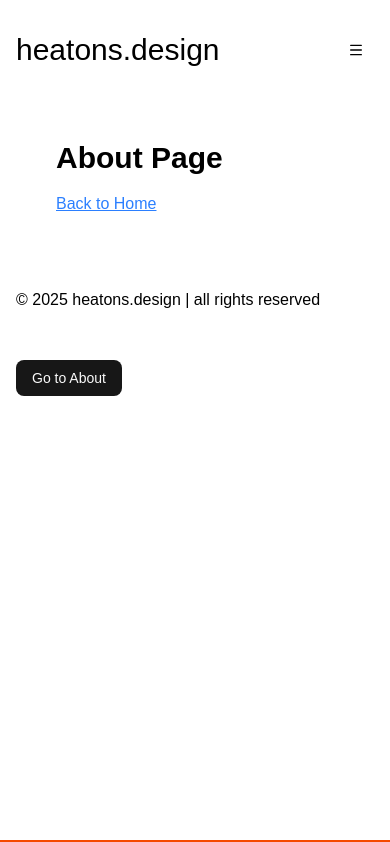
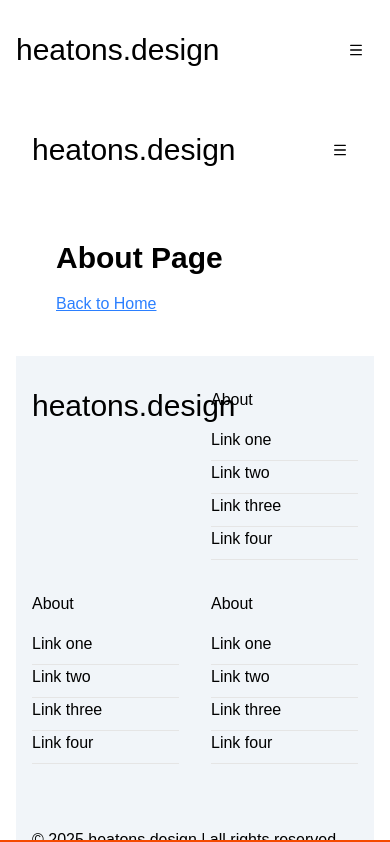
Before and after one commit to mark821005/heatons.design, a React (Vite) app: page /about in a window 390 px wide. Shown: the top 842 px of the page. Built offline with nearby package versions, Linux system fonts and the light colour scheme; a web font is replaced by a local one.

Commit message:
Footer updates

```diff
--- a/src/App.tsx
+++ b/src/App.tsx
@@ -1,6 +1,8 @@
 import { Routes, Route, useLocation } from "react-router";
 import { AnimatePresence } from "framer-motion";
 import { ScrollProgress } from "./components/ui/ScrollProgress";
+import Header from "@/components/ui/Header";
+import Footer from "@/components/ui/Footer";
 import Home from "./pages/Home";
 import About from "./pages/About";
 
@@ -8,12 +10,14 @@ function App() {
   const location = useLocation();
   return (
     <AnimatePresence mode="wait">
+      <Header />
       <div className="container mx-auto px-4">
         <Routes location={location} key={location.pathname}>
           <Route path="/" element={<Home />} />
           <Route path="/about" element={<About />} />
         </Routes>
       </div>
+      <Footer />
       <div className="fixed right-0 bottom-0 left-0 z-50 w-full">
         <ScrollProgress />
       </div>
--- a/src/components/ui/Footer.tsx
+++ b/src/components/ui/Footer.tsx
@@ -1,15 +1,71 @@
 import { Button } from "@/components/ui/button";
+import { Link } from "react-router";
 
 const date = new Date();
 const year = date.getFullYear();
 
 export default function Footer() {
   return (
-    <>
+    <footer className="bg-slate-100 px-4 pt-8 md:pt-12 lg:pt-24">
+      <div className="grid grid-cols-2 lg:grid-cols-4 gap-8 pb-8 md:pb-12">
+        <div>
+          <a
+            href="/"
+            title="heatons.design home"
+            className="font-serif text-3xl"
+          >
+            heatons.design
+          </a>
+        </div>
+        <div>
+          <strong className="block mb-4">About</strong>
+          <Link to="/about" className="border-b pb-2 block">
+            Link one
+          </Link>
+          <Link to="/about" className="border-b pb-2 block">
+            Link two
+          </Link>
+          <Link to="/about" className="border-b pb-2 block">
+            Link three
+          </Link>
+          <Link to="/about" className="border-b pb-2 block">
+            Link four
+          </Link>
+        </div>
+        <div>
+          <strong className="block mb-4">About</strong>
+          <Link to="/about" className="border-b pb-2 block">
+            Link one
+          </Link>
+          <Link to="/about" className="border-b pb-2 block">
+            Link two
+          </Link>
+          <Link to="/about" className="border-b pb-2 block">
+            Link three
+          </Link>
+          <Link to="/about" className="border-b pb-2 block">
+            Link four
+          </Link>
+        </div>
+        <div>
+          <strong className="block mb-4">About</strong>
+          <Link to="/about" className="border-b pb-2 block">
+            Link one
+          </Link>
+          <Link to="/about" className="border-b pb-2 block">
+            Link two
+          </Link>
+          <Link to="/about" className="border-b pb-2 block">
+            Link three
+          </Link>
+          <Link to="/about" className="border-b pb-2 block">
+            Link four
+          </Link>
+        </div>
+      </div>
       <div className="flex md:flex-row md:items-start justify-between py-8">
         &copy; {year} heatons.design | all rights reserved
       </div>
-      <Button className="mt-4">Go to About</Button>
-    </>
+    </footer>
   );
 }
--- a/src/components/ui/Header.tsx
+++ b/src/components/ui/Header.tsx
@@ -27,7 +27,7 @@ export default function Header() {
         [animation-range:0px_100px]
         animate-[shrink-header_linear_forwards]
 
-        py-8"
+        py-8 px-4"
     >
       <div className="flex md:flex-row md:items-start justify-between">
         <div className="basis-2/4 md:basis-1/4">
--- a/src/components/ui/ImageGrid.tsx
+++ b/src/components/ui/ImageGrid.tsx
@@ -11,7 +11,7 @@ interface ImageGridProps {
 
 export function ImageGrid({ items }: ImageGridProps) {
   return (
-    <div className="w-full max-w-7xl mx-auto p-4">
+    <div className="w-full max-w-7xl mx-auto p-4 my-4 md:my-12 lg:my-24">
       <div className="grid grid-cols-2 lg:grid-cols-3 gap-4">
         {items.map((item) => (
           <div className="scrollScale group relative aspect-square overflow-hidden rounded-2xl bg-zinc-100 border border-zinc-200">
--- a/src/pages/Home.tsx
+++ b/src/pages/Home.tsx
@@ -1,5 +1,3 @@
-import Header from "@/components/ui/Header";
-import Footer from "@/components/ui/Footer";
 import Leftright from "@/components/ui/leftright";
 import { Button } from "@/components/ui/button";
 import Hero from "@/components/ui/Hero";
@@ -71,7 +69,6 @@ const roundBoxData = [
 export default function Home() {
   return (
     <AnimatedPage>
-      <Header />
       <main>
         <Hero />
         <div className="">
@@ -105,118 +102,8 @@ export default function Home() {
             items={roundBoxData}
           />
           <ImageGrid items={myData} />
-          <div>
-            <h2 className="mt-10 scroll-m-20 border-b pb-2 text-3xl font-semibold tracking-tight transition-colors first:mt-0">
-              The king's plan
-            </h2>
-            <p className="leading-7 [&amp;:not(:first-child)]:mt-6">
-              The king thought long and hard, and finally came up with{" "}
-              <a
-                href="#"
-                className="text-primary font-medium underline underline-offset-4"
-              >
-                a brilliant plan
-              </a>
-              : he would tax the jokes in the kingdom.
-            </p>
-            <blockquote className="mt-6 border-l-2 pl-6 italic">
-              "After all," he said, "everyone enjoys a good joke, so it's only
-              fair that they should pay for the privilege."
-            </blockquote>
-            <h3 className="mt-8 scroll-m-20 text-2xl font-semibold tracking-tight">
-              The joke tax
-            </h3>
-            <p className="leading-7 [&amp;:not(:first-child)]:mt-6">
-              The king's subjects were not amused. They grumbled and complained,
-              but the king was firm:
-            </p>
-            <ul className="my-6 ml-6 list-disc [&amp;&gt;li]:mt-2">
-              <li>1st level of puns: 5 gold coins</li>
-              <li>2nd level of jokes: 10 gold coins</li>
-              <li>3rd level of one-liners : 20 gold coins</li>
-            </ul>
-            <p className="leading-7 [&amp;:not(:first-child)]:mt-6">
-              As a result, people stopped telling jokes, and the kingdom fell
-              into a gloom. But there was one person who refused to let the
-              king's foolishness get him down: a court jester named Jokester.
-            </p>
-            <h3 className="mt-8 scroll-m-20 text-2xl font-semibold tracking-tight">
-              Jokester's Revolt
-            </h3>
-            <p className="leading-7 [&amp;:not(:first-child)]:mt-6">
-              Jokester began sneaking into the castle in the middle of the night
-              and leaving jokes all over the place: under the king's pillow, in
-              his soup, even in the royal toilet. The king was furious, but he
-              couldn't seem to stop Jokester.
-            </p>
-            <p className="leading-7 [&amp;:not(:first-child)]:mt-6">
-              And then, one day, the people of the kingdom discovered that the
-              jokes left by Jokester were so funny that they couldn't help but
-              laugh. And once they started laughing, they couldn't stop.
-            </p>
-            <h3 className="mt-8 scroll-m-20 text-2xl font-semibold tracking-tight">
-              The People's Rebellion
-            </h3>
-            <p className="leading-7 [&amp;:not(:first-child)]:mt-6">
-              The people of the kingdom, feeling uplifted by the laughter,
-              started to tell jokes and puns again, and soon the entire kingdom
-              was in on the joke.
-            </p>
-            <div className="my-6 w-full overflow-y-auto">
-              <table className="w-full">
-                <thead>
-                  <tr className="even:bg-muted m-0 border-t p-0">
-                    <th className="border px-4 py-2 text-left font-bold [&amp;[align=center]]:text-center [&amp;[align=right]]:text-right">
-                      King's Treasury
-                    </th>
-                    <th className="border px-4 py-2 text-left font-bold [&amp;[align=center]]:text-center [&amp;[align=right]]:text-right">
-                      People's happiness
-                    </th>
-                  </tr>
-                </thead>
-                <tbody>
-                  <tr className="even:bg-muted m-0 border-t p-0">
-                    <td className="border px-4 py-2 text-left [&amp;[align=center]]:text-center [&amp;[align=right]]:text-right">
-                      Empty
-                    </td>
-                    <td className="border px-4 py-2 text-left [&amp;[align=center]]:text-center [&amp;[align=right]]:text-right">
-                      Overflowing
-                    </td>
-                  </tr>
-                  <tr className="even:bg-muted m-0 border-t p-0">
-                    <td className="border px-4 py-2 text-left [&amp;[align=center]]:text-center [&amp;[align=right]]:text-right">
-                      Modest
-                    </td>
-                    <td className="border px-4 py-2 text-left [&amp;[align=center]]:text-center [&amp;[align=right]]:text-right">
-                      Satisfied
-                    </td>
-                  </tr>
-                  <tr className="even:bg-muted m-0 border-t p-0">
-                    <td className="border px-4 py-2 text-left [&amp;[align=center]]:text-center [&amp;[align=right]]:text-right">
-                      Full
-                    </td>
-                    <td className="border px-4 py-2 text-left [&amp;[align=center]]:text-center [&amp;[align=right]]:text-right">
-                      Ecstatic
-                    </td>
-                  </tr>
-                </tbody>
-              </table>
-            </div>
-            <p className="leading-7 [&amp;:not(:first-child)]:mt-6">
-              The king, seeing how much happier his subjects were, realized the
-              error of his ways and repealed the joke tax. Jokester was declared
-              a hero, and the kingdom lived happily ever after.
-            </p>
-            <p className="leading-7 [&amp;:not(:first-child)]:mt-6">
-              The moral of the story is: never underestimate the power of a good
-              laugh and always be careful of bad ideas.
-            </p>
-          </div>
         </div>
       </main>
-      <footer>
-        <Footer />
-      </footer>
     </AnimatedPage>
   );
 }
```
